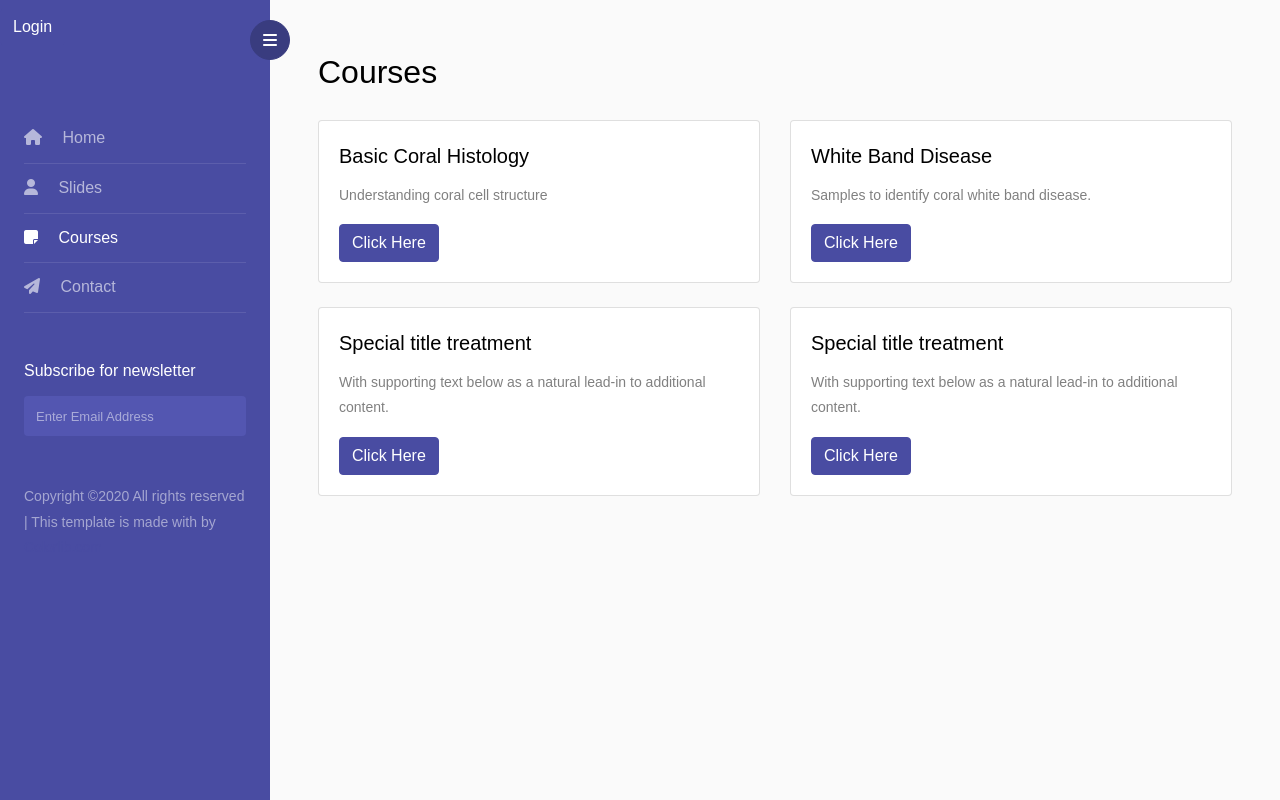
After one commit to cmakinen/coral-virtual-microscope, a Flask app: page /courses in a window 1280 px wide. The commit adds this page. Run offline with Flask 2, Linux system fonts and the light colour scheme; some libraries are stand-ins or nearby versions.

Commit message:
Using bootstrap cards to display courses

```diff
--- a/app.py
+++ b/app.py
@@ -263,6 +263,13 @@ def home():
 def index():
     return render_template('home.html')
 
+@app.route('/courses')
+def courses():
+    return render_template('courses.html')
+
+@app.route('/course')
+def course():
+    return render_template('course.html')
 
 @app.route('/<path:path>')
 def slide(path):
--- /dev/null
+++ b/templates/courses.html
@@ -0,0 +1,52 @@
+<html>
+  <head>
+      <title>Coral Histopathology Courses</title>
+      <script src="https://code.jquery.com/jquery-3.4.1.min.js" crossorigin="anonymous"></script>
+  </head>
+  <body>
+  <div class="wrapper d-flex align-items-stretch">
+  {% include 'sidebar.html' %}
+
+      <div id="content" class="p-4 p-md-5 pt-5">
+          <h2 class="mb-4">Courses</h2>
+          <div class="row">
+              <div class="col-sm-6">
+                  <div class="card mb-4">
+                      <div class="card-body">
+                          <h5 class="card-title">Basic Coral Histology</h5>
+                          <p class="card-text">Understanding coral cell structure</p>
+                          <a href="/course" class="btn btn-primary">Click Here</a>
+                      </div>
+                  </div>
+              </div>
+              <div class="col-sm-6">
+                  <div class="card mb-4">
+                      <div class="card-body">
+                          <h5 class="card-title">White Band Disease</h5>
+                          <p class="card-text">Samples to identify coral white band disease.</p>
+                          <a href="/course" class="btn btn-primary">Click Here</a>
+                      </div>
+                  </div>
+              </div>
+              <div class="col-sm-6">
+                  <div class="card mb-4">
+                      <div class="card-body">
+                          <h5 class="card-title">Special title treatment</h5>
+                          <p class="card-text">With supporting text below as a natural lead-in to additional content.</p>
+                          <a href="/course" class="btn btn-primary">Click Here</a>
+                      </div>
+                  </div>
+              </div>
+              <div class="col-sm-6">
+                  <div class="card mb-4">
+                      <div class="card-body">
+                          <h5 class="card-title">Special title treatment</h5>
+                          <p class="card-text">With supporting text below as a natural lead-in to additional content.</p>
+                          <a href="/course" class="btn btn-primary">Click Here</a>
+                      </div>
+                  </div>
+              </div>
+      </div>
+  </div>
+  </body>
+</html>
--- a/templates/sidebar.html
+++ b/templates/sidebar.html
@@ -87,7 +87,7 @@
                 </li>
                 {% endif %}
                 <li>
-                    <a href="#"><span class="fa fa-sticky-note mr-3"></span> Blog</a>
+                    <a href="/courses"><span class="fa fa-sticky-note mr-3"></span> Courses</a>
                 </li>
                 <li>
                     <a href="#"><span class="fa fa-paper-plane mr-3"></span> Contact</a>
```
Also changed, not shown: templates/course.html (added, +16 -0 lines).
